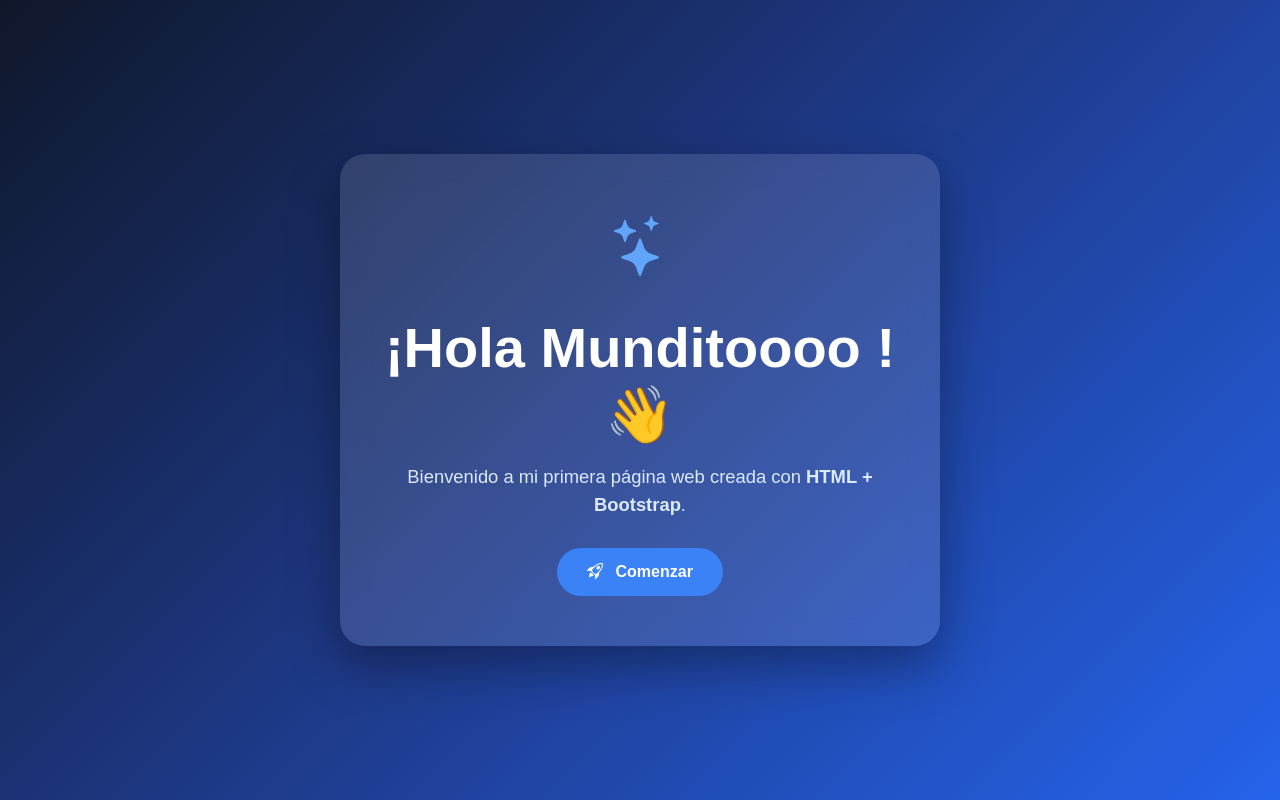
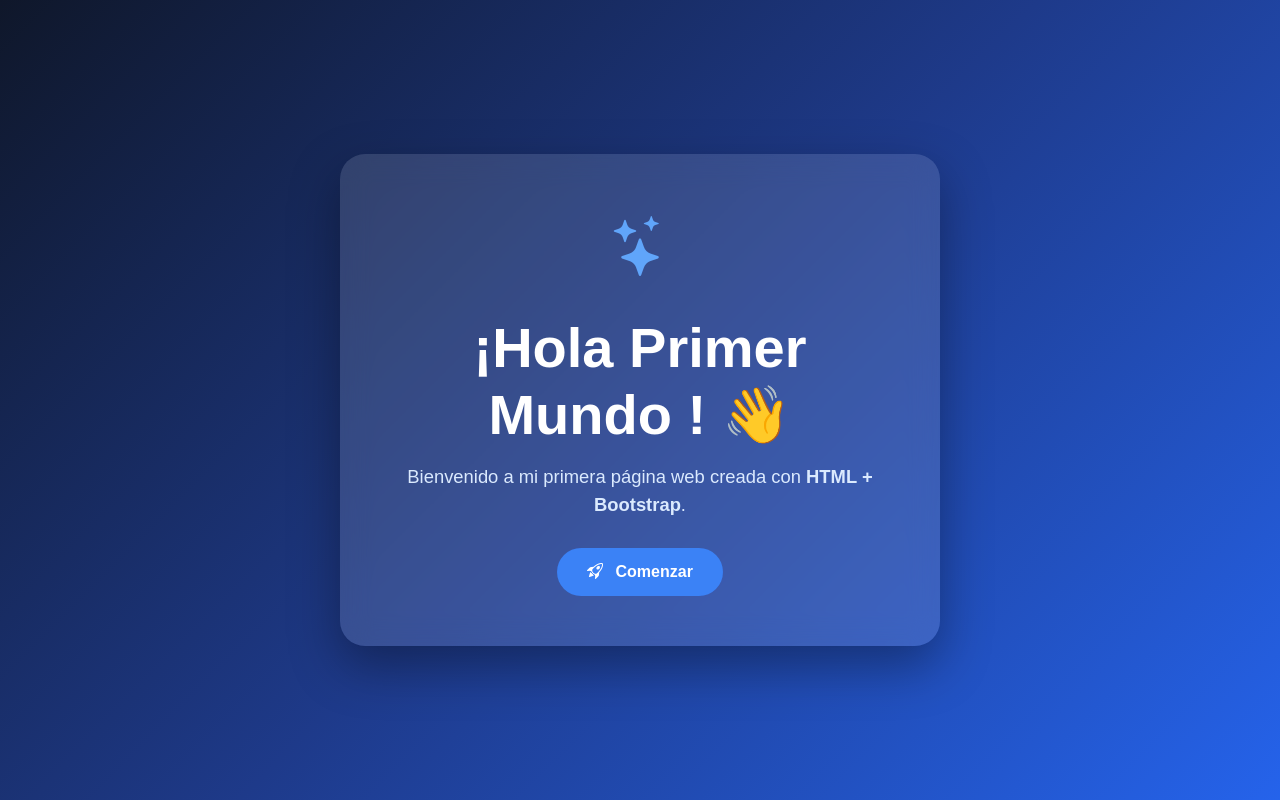
Before and after one commit to DapaTechnology/MiPrimerRepositorio, a plain HTML site: page index.html in a window 1280 px wide. Drawn offline with nearby package versions, Linux system fonts and the light colour scheme.

Commit message:
Change greeting from 'Munditoooo' to 'Primer Mundo'
Updated greeting message in the HTML file.

```diff
--- a/index.html
+++ b/index.html
@@ -124,7 +124,7 @@
             <i class="bi bi-stars"></i>
         </div>
 
-        <h1>¡Hola Munditoooo ! 👋</h1>
+        <h1>¡Hola Primer Mundo ! 👋</h1>
 
         <p class="descripcion">
             Bienvenido a mi primera página web creada con
```
